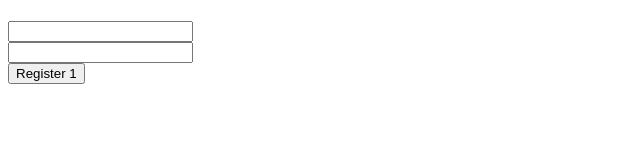
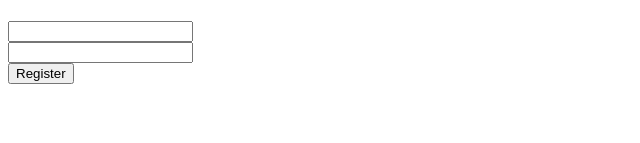
Before and after one commit to vamandeshmukh/ibm-react-app-june-2024, a React (Create React App) app: page / in a window 1280 px wide. Shown: the part 157-300 px from the top of the page, without its empty margins (0-640 px from the left). Built offline with nearby package versions, Linux system fonts and the light colour scheme.

Commit message:
reactjs-intro

```diff
--- a/src/components/Register.js
+++ b/src/components/Register.js
@@ -1,6 +1,8 @@
 import { useState } from "react";
 
 const Register = () => {
+
+    const apiUrl = 'https://jsonplaceholder.typicode.com/users';
 
     const [registerData, setRegisterData] = useState({
         username: '',
@@ -22,6 +24,9 @@ const Register = () => {
         console.log(registerData);
         evt.preventDefault();
         console.log(registerData);
+
+        // make API call == Make HTTP request
+
         if (registerData.username === 'vaman' && registerData.password === 'vaman') {
             setMessage(`Hi ${registerData.username}! You've registered in successfully!`);
         } else {
@@ -42,12 +47,12 @@ const Register = () => {
                     <br />
                     <input type="password" name="password" value={registerData.password} onChange={handleInput} />
                     <br />
-                    <input type="submit" value="Register 1" />
+                    <input type="submit" value="Register" />
                 </form>
                 <p>{message}</p>
             </>
         </>
-    );x
+    );
 };
 
 export default Register;
```
